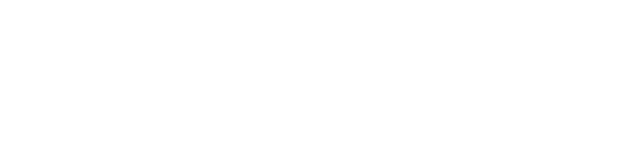
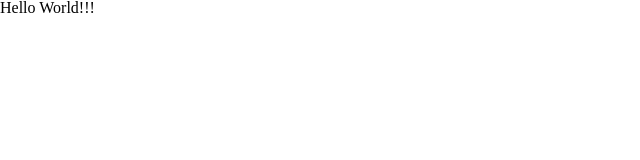
Before and after one commit to keith66fuller/Basic-Portfolio, a plain HTML site: page index.html in a window 1280 px wide. Shown: the whole page, without its empty margins (0-640 px from the left). Drawn offline with Linux system fonts and the light colour scheme.

Commit message:
just before leaving on Tuesday

```diff
--- a/index.html
+++ b/index.html
@@ -2,11 +2,11 @@
 <html>
 <head>
     <meta charset="utf-8" />
-    <title>Page Title</title>
+    <title>Hello World</title>
     <link rel="stylesheet" type="text/css" media="screen" href="assets/css/reset.css" />
     <link rel="stylesheet" type="text/css" media="screen" href="assets/css/style.css" />
 </head>
 <body>
-
+    Hello World!!!
 </body>
 </html>
```
